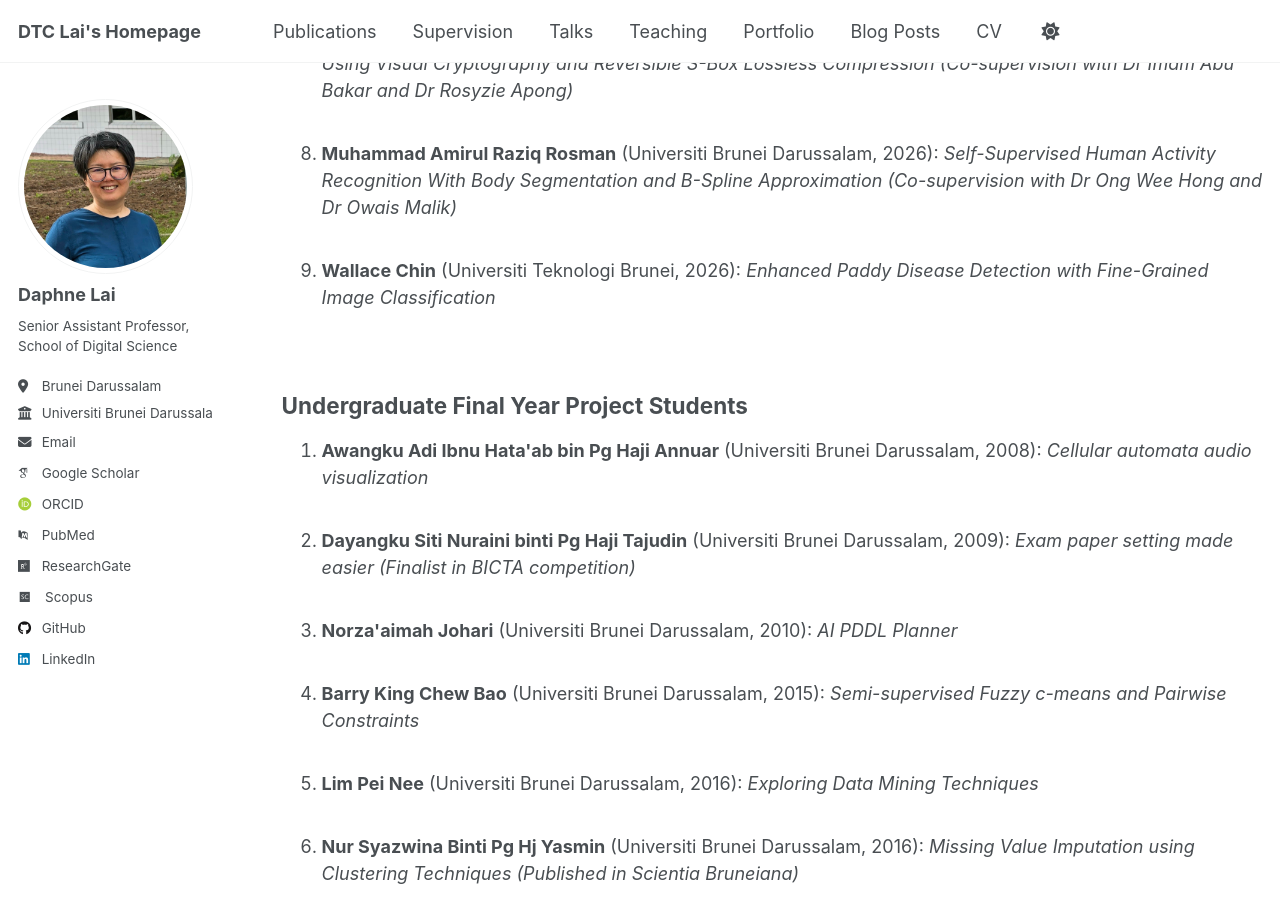
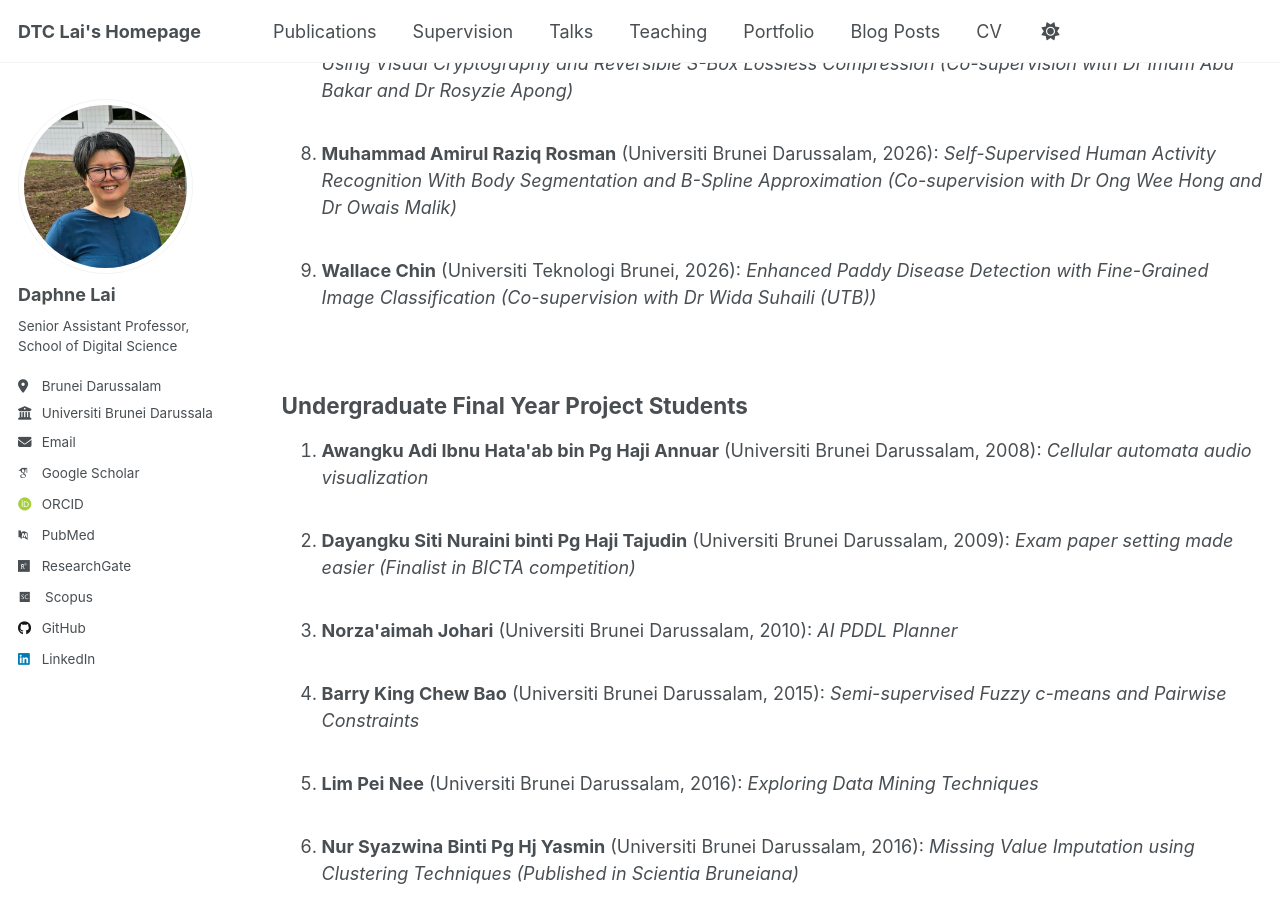
Before and after one commit to dtclai/dtclai.github.io, a Jekyll site: the page built from _pages/supervision.md, in a window 1280 px wide and 900 px high, scrolled down 1895 px. Built offline with Jekyll 4.4.1, drawn with Linux system fonts in a browser that asks for light colours; some web fonts are replaced.

Commit message:
Update supervision.md

```diff
--- a/_pages/supervision.md
+++ b/_pages/supervision.md
@@ -55,7 +55,7 @@ author_profile: true
   <br />
 <li><b>Muhammad Amirul Raziq Rosman</b> (Universiti Brunei Darussalam, 2026): <i>Self-Supervised Human Activity Recognition With Body Segmentation and B-Spline Approximation (Co-supervision with Dr Ong Wee Hong and Dr Owais Malik)</i></li>
   <br />
-<li><b>Wallace Chin</b> (Universiti Teknologi Brunei, 2026): <i>Enhanced Paddy Disease Detection with Fine-Grained Image Classification</i></li>
+<li><b>Wallace Chin</b> (Universiti Teknologi Brunei, 2026): <i>Enhanced Paddy Disease Detection with Fine-Grained Image Classification (Co-supervision with Dr Wida Suhaili (UTB))</i></li>
   <br />
 <!--<li><li><b>xxx</b> (Universiti Brunei Darussalam, 2024): <i>"title"</i></li>
   <br />
```
